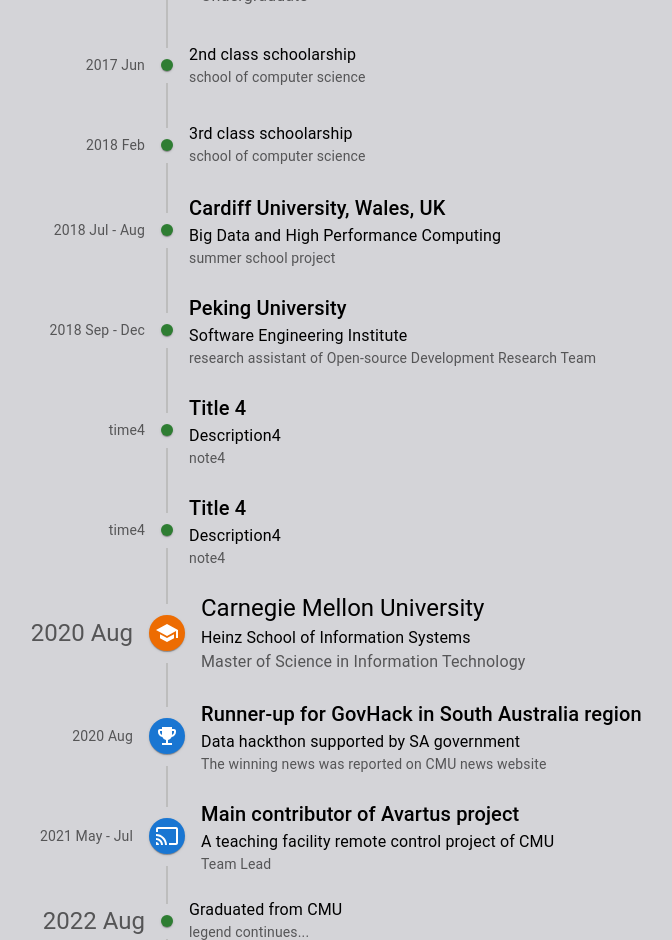
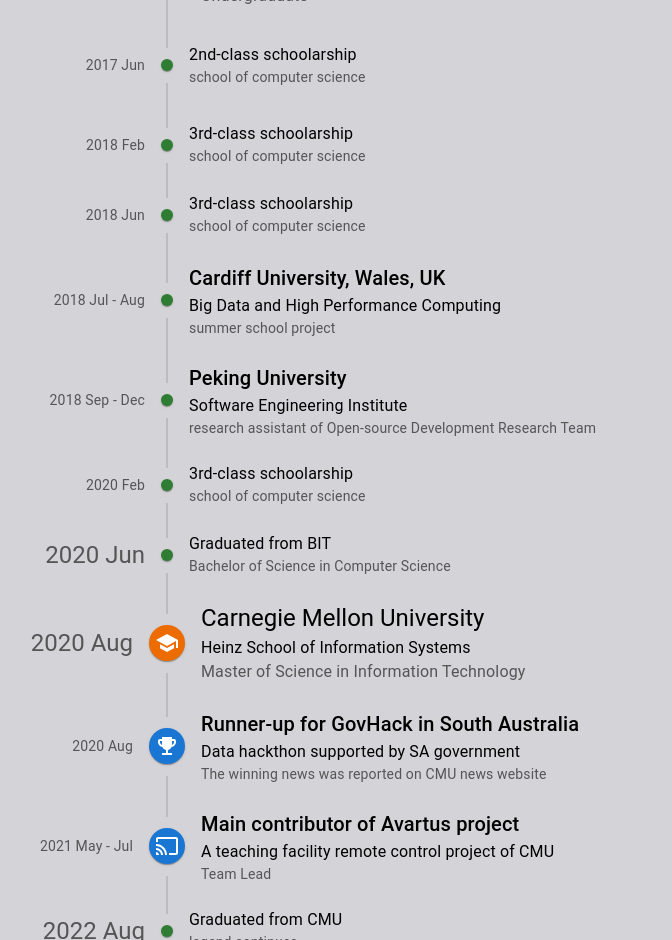
Before and after one commit to EthanGuo666/EthanGuo666.github.io, a React (Vite) app in the folder ethan_personal_page/: page / in a window 1280 px wide. Shown: the part 1040-1980 px from the top of the page, without its empty margins (473-1145 px from the left). Built offline with nearby package versions, Linux system fonts and the light colour scheme.

Commit message:
add: finished the education page

```diff
--- a/ethan_personal_page/src/components/EducationPage.jsx
+++ b/ethan_personal_page/src/components/EducationPage.jsx
@@ -77,7 +77,7 @@
               <TimelineConnector />
             </TimelineSeparator>
             <TimelineContent sx={{ py: "23px", px: 2 }}>
-              <Typography>2nd class schoolarship</Typography>
+              <Typography>2nd-class schoolarship</Typography>
               <Typography variant='body2' color='text.secondary'>
                 school of computer science
               </Typography>
@@ -98,7 +98,29 @@
               <TimelineConnector />
             </TimelineSeparator>
             <TimelineContent sx={{ py: "12px", px: 2 }}>
-              <Typography>3rd class schoolarship</Typography>
+              <Typography>3rd-class schoolarship</Typography>
+              <Typography variant='body2' color='text.secondary'>
+                school of computer science
+              </Typography>
+            </TimelineContent>
+          </TimelineItem>
+
+          <TimelineItem>
+            <TimelineOppositeContent
+              sx={{ m: "auto 0" }}
+              variant='body2'
+              color='text.secondary'
+            >
+              2018 Jun
+            </TimelineOppositeContent>
+            <TimelineSeparator>
+              <TimelineConnector />
+              <TimelineDot color='success'>{/* <RepeatIcon /> */}</TimelineDot>
+              <TimelineConnector />
+            </TimelineSeparator>
+            <TimelineContent sx={{ py: "12px", px: 2 }}>
+              {/* <Typography variant='h6'>Title 4</Typography> */}
+              <Typography>3rd-class schoolarship</Typography>
               <Typography variant='body2' color='text.secondary'>
                 school of computer science
               </Typography>
@@ -157,7 +179,7 @@
               variant='body2'
               color='text.secondary'
             >
-              time4
+              2020 Feb
             </TimelineOppositeContent>
             <TimelineSeparator>
               <TimelineConnector />
@@ -165,10 +187,10 @@
               <TimelineConnector />
             </TimelineSeparator>
             <TimelineContent sx={{ py: "12px", px: 2 }}>
-              <Typography variant='h6'>Title 4</Typography>
-              <Typography>Description4</Typography>
+              {/* <Typography variant='h6'>Title 4</Typography> */}
+              <Typography>3rd-class schoolarship</Typography>
               <Typography variant='body2' color='text.secondary'>
-                note4
+                school of computer science
               </Typography>
             </TimelineContent>
           </TimelineItem>
@@ -176,10 +198,10 @@
           <TimelineItem>
             <TimelineOppositeContent
               sx={{ m: "auto 0" }}
-              variant='body2'
+              variant='h5'
               color='text.secondary'
             >
-              time4
+              2020 Jun
             </TimelineOppositeContent>
             <TimelineSeparator>
               <TimelineConnector />
@@ -187,10 +209,9 @@
               <TimelineConnector />
             </TimelineSeparator>
             <TimelineContent sx={{ py: "12px", px: 2 }}>
-              <Typography variant='h6'>Title 4</Typography>
-              <Typography>Description4</Typography>
+              <Typography>Graduated from BIT</Typography>
               <Typography variant='body2' color='text.secondary'>
-                note4
+                Bachelor of Science in Computer Science
               </Typography>
             </TimelineContent>
           </TimelineItem>
@@ -238,7 +259,7 @@
               <TimelineConnector />
             </TimelineSeparator>
             <TimelineContent sx={{ py: "12px", px: 2 }}>
-              <Typography variant='h6'>Runner-up for GovHack in South Australia region</Typography>
+              <Typography variant='h6'>Runner-up for GovHack in South Australia</Typography>
               <Typography>Data hackthon supported by SA government</Typography>
               <Typography variant='body2' color='text.secondary'>
                 The winning news was reported on CMU news website
```
